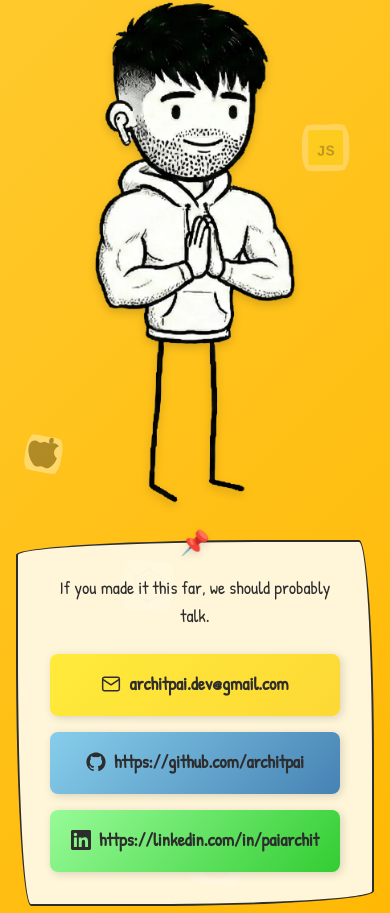
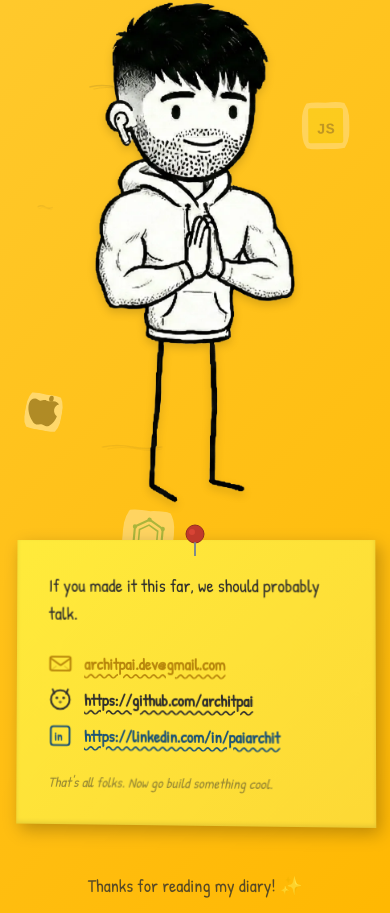
Before and after one commit to architpai/diary-of-archit, a Next.js app: page / in a window 390 px wide. Shown: the part 7871-8784 px from the top of the page. Built offline with nearby package versions, Linux system fonts and the light colour scheme; a web font is replaced by a local one.

Commit message:
feat: diary-style contact with flapping post-it, thumbtack, wind, hand-drawn icons

```diff
--- a/app/globals.css
+++ b/app/globals.css
@@ -906,6 +906,52 @@ body.serious-mode .diary-title {
 }
 
 /* ============================================
+   POST-IT FLAP ANIMATION (Wind effect)
+   ============================================ */
+@keyframes postit-flap {
+  0%, 100% {
+    transform: perspective(800px) rotateY(0deg) rotateX(0deg);
+  }
+  15% {
+    transform: perspective(800px) rotateY(2deg) rotateX(-1deg);
+  }
+  30% {
+    transform: perspective(800px) rotateY(-3deg) rotateX(1.5deg);
+  }
+  50% {
+    transform: perspective(800px) rotateY(4deg) rotateX(-2deg);
+  }
+  70% {
+    transform: perspective(800px) rotateY(-2deg) rotateX(1deg);
+  }
+  85% {
+    transform: perspective(800px) rotateY(1.5deg) rotateX(-0.5deg);
+  }
+}
+
+.postit-flap {
+  transform-origin: top center;
+  animation: postit-flap 4s ease-in-out infinite;
+}
+
+@keyframes wind-blow {
+  0% {
+    opacity: 0;
+    transform: translateX(-20px) scaleX(0.3);
+  }
+  20% {
+    opacity: 0.6;
+  }
+  80% {
+    opacity: 0.4;
+  }
+  100% {
+    opacity: 0;
+    transform: translateX(60px) scaleX(1);
+  }
+}
+
+/* ============================================
    REDUCED MOTION PREFERENCES
    ============================================ */
 @media (prefers-reduced-motion: reduce) {
--- a/components/Contact.tsx
+++ b/components/Contact.tsx
@@ -6,6 +6,8 @@ import { useTranslation } from '@/hooks/useTranslation';
 import BlobDivider from './BlobDivider';
 import FloatingDoodles from './FloatingDoodles';
 import Avatar from './Avatar';
+import WindEffect from './WindEffect';
+import { DiaryMailIcon, DiaryGitHubIcon, DiaryLinkedInIcon } from './icons/ContactIcons';
 import { GitHubIcon, LinkedInIcon, MailIcon } from './icons/SocialIcons';
 
 export default function Contact() {
@@ -23,6 +25,9 @@ export default function Contact() {
       {/* Floating Background Doodles */}
       {!isSerious && <FloatingDoodles variant="mixed" density="sparse" />}
 
+      {/* Wind Effect */}
+      {!isSerious && <WindEffect />}
+
       <motion.h2
         className={`text-3xl md:text-4xl text-center mb-12 pt-16 ${isSerious ? 'font-sans font-bold text-ink' : 'diary-title text-ink drop-shadow-lg'}`}
         style={isJapanese && !isSerious ? { fontFamily: 'var(--font-jp-handwritten)' } : {}}
@@ -33,153 +38,184 @@ export default function Contact() {
         {isSerious ? t('contact.title_serious') : t('contact.title_diary')}
       </motion.h2>
 
+      {isSerious ? (
+        /* Serious mode: clean minimal layout */
+        <div className="max-w-2xl mx-auto px-4 relative z-10">
+          <div className="space-y-4 text-left">
+            {/* Email */}
+            <a
+              href={`mailto:${content.contact.email}`}
+              className="block font-sans text-blue-600 hover:underline"
+            >
+              <span className="inline-flex items-center gap-2">
+                <MailIcon className="h-5 w-5 shrink-0" />
+                {content.contact.email}
+              </span>
+            </a>
+
+            {/* GitHub */}
+            <a
+              href={content.contact.github}
+              target="_blank"
+              rel="noopener noreferrer"
+              className="block font-sans text-blue-600 hover:underline"
+            >
+              <span className="inline-flex items-center gap-2">
+                <GitHubIcon className="h-5 w-5 shrink-0" />
+                {content.contact.github}
+              </span>
+            </a>
+
+            {/* LinkedIn */}
+            <a
+              href={content.contact.linkedin}
+              target="_blank"
+              rel="noopener noreferrer"
+              className="block font-sans text-blue-600 hover:underline"
+            >
+              <span className="inline-flex items-center gap-2">
+                <LinkedInIcon className="h-5 w-5 shrink-0" />
+                {content.contact.linkedin}
+              </span>
+            </a>
+          </div>
+        </div>
+      ) : (
+        /* Diary mode: Avatar + Flapping Post-it */
         <div className="max-w-4xl mx-auto px-4 flex flex-col md:flex-row items-center gap-8 relative z-10">
-        {/* Namaste Avatar - hidden in serious mode */}
-        {!isSerious && (
+          {/* Namaste Avatar */}
           <motion.div
             className="flex-shrink-0"
-            initial={shouldReduceMotion ? false : { opacity: 0, x: 50 }}
+            initial={shouldReduceMotion ? false : { opacity: 0, x: -50 }}
             whileInView={{ opacity: 1, x: 0 }}
             viewport={{ once: true }}
-            transition={shouldReduceMotion ? { duration: 0 } : { duration: 0.8, ease: "easeOut" }}
+            transition={shouldReduceMotion ? { duration: 0 } : { duration: 0.8, ease: 'easeOut' }}
           >
-            <Avatar
-              pose="namaste"
-              width={200}
-              height={260}
-              className="drop-shadow-lg"
-            />
+            <Avatar pose="namaste" width={200} height={260} className="drop-shadow-lg" />
           </motion.div>
-        )}
 
+          {/* Flapping Post-it with thumbtack */}
           <motion.div
-          className={`
-            flex-1 text-center md:text-left
-            ${isSerious ? '' : 'wobbly-border bg-paper/95 p-8 relative'}
-          `}
+            className="flex-1 relative"
             initial={shouldReduceMotion ? false : { opacity: 0, scale: 0.9 }}
             whileInView={{ opacity: 1, scale: 1 }}
             viewport={{ once: true }}
+            transition={shouldReduceMotion ? { duration: 0 } : { duration: 0.6, ease: 'easeOut', delay: 0.2 }}
           >
-          {/* Pin decoration */}
-          {!isSerious && (
-            <div className="absolute -top-4 left-1/2 transform -translate-x-1/2 text-2xl drop-shadow-md">
-              📌
+            {/* Thumbtack SVG */}
+            <div className="absolute -top-4 left-1/2 transform -translate-x-1/2 z-20">
+              <svg width="28" height="32" viewBox="0 0 28 32">
+                <circle cx="14" cy="10" r="9" fill="#C0392B" stroke="#922B21" strokeWidth="1" />
+                <circle cx="11" cy="8" r="3" fill="#E74C3C" opacity="0.6" />
+                <line x1="14" y1="19" x2="14" y2="32" stroke="#7F8C8D" strokeWidth="2" strokeLinecap="round" />
+              </svg>
             </div>
-          )}
 
-          {!isSerious && (
+            {/* Post-it card */}
+            <div
+              className={`p-8 relative ${shouldReduceMotion ? '' : 'postit-flap'}`}
+              style={{
+                background: 'linear-gradient(135deg, #FFEB3B 0%, #FDD835 100%)',
+                boxShadow: '4px 6px 16px rgba(0,0,0,0.25), inset 0 -2px 4px rgba(0,0,0,0.1)',
+              }}
+            >
+              {/* Sign-off message */}
               <motion.p
                 className="handwritten text-lg mb-6 text-ink"
                 style={isJapanese ? { fontFamily: 'var(--font-jp-handwritten)' } : {}}
                 initial={shouldReduceMotion ? false : { opacity: 0 }}
-              animate={{ opacity: 1 }}
-              transition={shouldReduceMotion ? { duration: 0 } : { delay: 0.3 }}
+                whileInView={{ opacity: 1 }}
+                viewport={{ once: true }}
+                transition={shouldReduceMotion ? { duration: 0 } : { delay: 0.4 }}
               >
                 {t('contact.message')}
               </motion.p>
-          )}
 
-          <div className={`space-y-4 ${isSerious ? 'text-left' : ''}`}>
+              {/* Contact links with diary icons */}
+              <div className="space-y-3">
                 {/* Email */}
-            <motion.a
+                <a
                   href={`mailto:${content.contact.email}`}
-              className={`
-                block p-4 transition-all
-                ${isSerious
-                  ? 'font-sans text-blue-600 hover:underline'
-                  : 'rounded-lg hover:scale-105'
-                }
-              `}
-              style={!isSerious ? {
-                background: 'linear-gradient(135deg, #FFEB3B 0%, #FDD835 100%)',
-                boxShadow: '2px 2px 8px rgba(0,0,0,0.15)'
-              } : {}}
-              whileHover={
-                isSerious || shouldReduceMotion ? undefined : { rotate: 1, scale: 1.02 }
-              }
+                  className="flex items-center gap-3 group"
                 >
-              {isSerious ? (
-                <span className="inline-flex items-center gap-2">
-                  <MailIcon className="h-5 w-5 shrink-0" />
+                  <DiaryMailIcon
+                    className="h-6 w-6 shrink-0 transition-transform group-hover:scale-110"
+                    style={{ color: '#B8860B' }}
+                  />
+                  <span
+                    className="handwritten text-base font-bold"
+                    style={{
+                      color: '#B8860B',
+                      textDecoration: 'underline wavy #B8860B',
+                      textUnderlineOffset: '3px',
+                    }}
+                  >
                     {content.contact.email}
                   </span>
-              ) : (
-                <span className="handwritten text-ink text-lg font-bold inline-flex items-center gap-2">
-                  <MailIcon className="h-5 w-5 shrink-0" />
-                  {content.contact.email}
-                </span>
-              )}
-            </motion.a>
+                </a>
 
                 {/* GitHub */}
-            <motion.a
-              href={`https://${content.contact.github}`}
+                <a
+                  href={content.contact.github}
                   target="_blank"
                   rel="noopener noreferrer"
-              className={`
-                block p-4 transition-all
-                ${isSerious
-                  ? 'font-sans text-blue-600 hover:underline'
-                  : 'rounded-lg hover:scale-105'
-                }
-              `}
-              style={!isSerious ? {
-                background: 'linear-gradient(135deg, #87CEEB 0%, #4682B4 100%)',
-                boxShadow: '2px 2px 8px rgba(0,0,0,0.15)'
-              } : {}}
-              whileHover={
-                isSerious || shouldReduceMotion ? undefined : { rotate: -1, scale: 1.02 }
-              }
+                  className="flex items-center gap-3 group"
                 >
-              {isSerious ? (
-                <span className="inline-flex items-center gap-2">
-                  <GitHubIcon className="h-5 w-5 shrink-0" />
+                  <DiaryGitHubIcon
+                    className="h-6 w-6 shrink-0 transition-transform group-hover:scale-110"
+                    style={{ color: '#2D2D2D' }}
+                  />
+                  <span
+                    className="handwritten text-base font-bold"
+                    style={{
+                      color: '#2D2D2D',
+                      textDecoration: 'underline wavy #2D2D2D',
+                      textUnderlineOffset: '3px',
+                    }}
+                  >
                     {content.contact.github}
                   </span>
-              ) : (
-                <span className="handwritten text-ink text-lg font-bold inline-flex items-center gap-2">
-                  <GitHubIcon className="h-5 w-5 shrink-0" />
-                  {content.contact.github}
-                </span>
-              )}
-            </motion.a>
+                </a>
 
                 {/* LinkedIn */}
-            <motion.a
-              href={`https://${content.contact.linkedin}`}
+                <a
+                  href={content.contact.linkedin}
                   target="_blank"
                   rel="noopener noreferrer"
-              className={`
-                block p-4 transition-all
-                ${isSerious
-                  ? 'font-sans text-blue-600 hover:underline'
-                  : 'rounded-lg hover:scale-105'
-                }
-              `}
-              style={!isSerious ? {
-                background: 'linear-gradient(135deg, #98FB98 0%, #32CD32 100%)',
-                boxShadow: '2px 2px 8px rgba(0,0,0,0.15)'
-              } : {}}
-              whileHover={
-                isSerious || shouldReduceMotion ? undefined : { rotate: 1, scale: 1.02 }
-              }
+                  className="flex items-center gap-3 group"
                 >
-              {isSerious ? (
-                <span className="inline-flex items-center gap-2">
-                  <LinkedInIcon className="h-5 w-5 shrink-0" />
+                  <DiaryLinkedInIcon
+                    className="h-6 w-6 shrink-0 transition-transform group-hover:scale-110"
+                    style={{ color: '#1A5276' }}
+                  />
+                  <span
+                    className="handwritten text-base font-bold"
+                    style={{
+                      color: '#1A5276',
+                      textDecoration: 'underline wavy #1A5276',
+                      textUnderlineOffset: '3px',
+                    }}
+                  >
                     {content.contact.linkedin}
                   </span>
-              ) : (
-                <span className="handwritten text-ink text-lg font-bold inline-flex items-center gap-2">
-                  <LinkedInIcon className="h-5 w-5 shrink-0" />
-                  {content.contact.linkedin}
-                </span>
-              )}
-            </motion.a>
+                </a>
+              </div>
+
+              {/* Sign-off */}
+              <motion.p
+                className="handwritten text-sm text-ink/50 mt-6 italic"
+                style={isJapanese ? { fontFamily: 'var(--font-jp-handwritten)' } : {}}
+                initial={shouldReduceMotion ? false : { opacity: 0 }}
+                whileInView={{ opacity: 1 }}
+                viewport={{ once: true }}
+                transition={shouldReduceMotion ? { duration: 0 } : { delay: 0.6 }}
+              >
+                {t('contact.signoff')}
+              </motion.p>
             </div>
           </motion.div>
         </div>
+      )}
 
       {/* Fun footer in diary mode */}
       {!isSerious && (
--- /dev/null
+++ b/components/WindEffect.tsx
@@ -0,0 +1,38 @@
+'use client';
+
+import { useReducedMotion } from 'framer-motion';
+
+export default function WindEffect() {
+  const shouldReduceMotion = useReducedMotion();
+  if (shouldReduceMotion) return null;
+
+  const lines = [
+    { y: '25%', delay: 0, duration: 2.5, width: 60 },
+    { y: '40%', delay: 0.8, duration: 2, width: 45 },
+    { y: '55%', delay: 1.5, duration: 2.8, width: 70 },
+    { y: '35%', delay: 2.2, duration: 2.2, width: 50 },
+    { y: '65%', delay: 0.4, duration: 2.6, width: 55 },
+  ];
+
+  return (
+    <div className="absolute inset-0 pointer-events-none overflow-hidden z-0">
+      {lines.map((line, i) => (
+        <svg
+          key={i}
+          className="absolute"
+          style={{
+            top: line.y,
+            left: '10%',
+            width: `${line.width}px`,
+            height: '12px',
+            animation: `wind-blow ${line.duration}s ease-in-out ${line.delay}s infinite`,
+          }}
+          viewBox="0 0 60 12"
+        >
+          <path d="M0 6 Q15 3 30 6 Q45 9 60 6" stroke="var(--ink)" strokeWidth="1.5" fill="none" strokeLinecap="round" opacity="0.3" />
+          <path d="M5 8 Q20 5 35 8 Q50 11 60 8" stroke="var(--ink)" strokeWidth="1" fill="none" strokeLinecap="round" opacity="0.2" />
+        </svg>
+      ))}
+    </div>
+  );
+}
--- /dev/null
+++ b/components/icons/ContactIcons.tsx
@@ -0,0 +1,35 @@
+import type { SVGProps } from 'react';
+
+type IconProps = SVGProps<SVGSVGElement>;
+
+export function DiaryMailIcon(props: IconProps) {
+  return (
+    <svg viewBox="0 0 28 28" fill="none" aria-hidden="true" {...props}>
+      <rect x="2" y="6" width="24" height="16" rx="2" stroke="currentColor" strokeWidth="2.2" strokeLinecap="round" strokeLinejoin="round" />
+      <path d="M3 8l10.5 7.5c.5.4 1 .4 1.5 0L25.5 8" stroke="currentColor" strokeWidth="2" strokeLinecap="round" strokeLinejoin="round" />
+      <path d="M4 21l5-4M24 21l-5-4" stroke="currentColor" strokeWidth="1.2" strokeLinecap="round" opacity="0.4" />
+    </svg>
+  );
+}
+
+export function DiaryGitHubIcon(props: IconProps) {
+  return (
+    <svg viewBox="0 0 28 28" fill="none" aria-hidden="true" {...props}>
+      <circle cx="14" cy="14" r="11" stroke="currentColor" strokeWidth="2.2" strokeLinecap="round" fill="none" />
+      <path d="M7 7L5 2M21 7L23 2" stroke="currentColor" strokeWidth="2" strokeLinecap="round" />
+      <circle cx="10" cy="12" r="1.5" fill="currentColor" />
+      <circle cx="18" cy="12" r="1.5" fill="currentColor" />
+      <path d="M14 15l-1.5 2h3L14 15z" fill="currentColor" opacity="0.7" />
+      <path d="M12.5 17Q14 19 15.5 17" stroke="currentColor" strokeWidth="1" strokeLinecap="round" fill="none" />
+    </svg>
+  );
+}
+
+export function DiaryLinkedInIcon(props: IconProps) {
+  return (
+    <svg viewBox="0 0 28 28" fill="none" aria-hidden="true" {...props}>
+      <rect x="3" y="3" width="22" height="22" rx="3" stroke="currentColor" strokeWidth="2.2" strokeLinecap="round" strokeLinejoin="round" fill="none" />
+      <text x="7" y="20" fontSize="14" fontFamily="Patrick Hand, cursive" fontWeight="bold" fill="currentColor">in</text>
+    </svg>
+  );
+}
```
Lines whose indentation alone changed are shown as unchanged.
